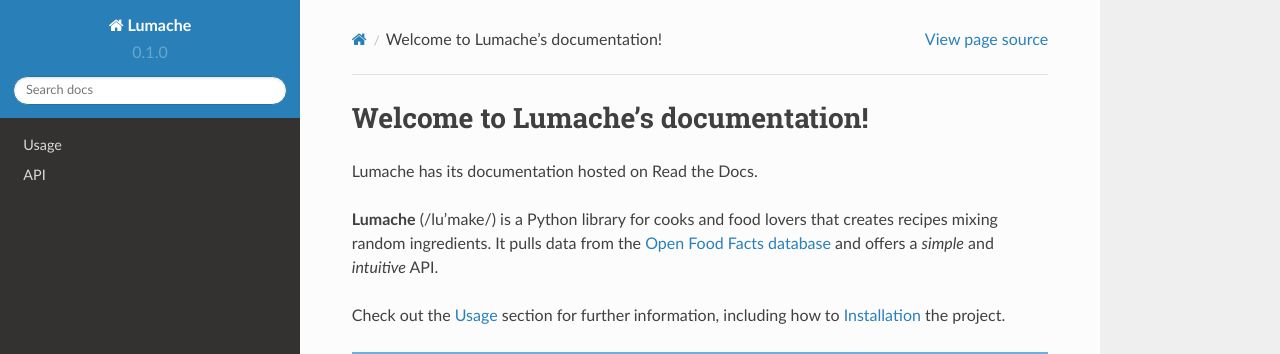
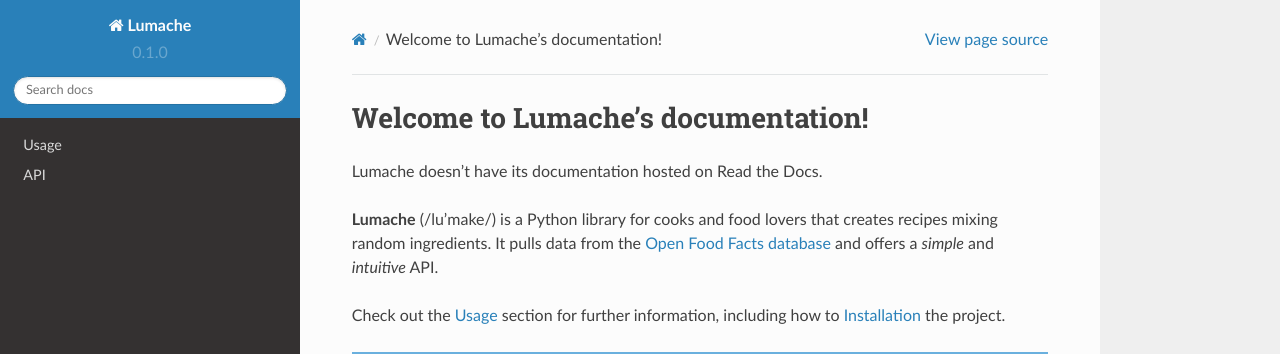
Before and after one commit to RainfallNZ/ReadTheDocsTutorial, a Sphinx documentation site: the page built from docs/source/index.rst, in a window 1280 px wide. Shown: the top 354 px of the page. Built offline with Sphinx 7.4.7 and the Read the Docs theme 2.0.0, drawn with Linux system fonts in a browser that asks for light colours.

Commit message:
Update index.rst

```diff
--- a/docs/source/index.rst
+++ b/docs/source/index.rst
@@ -1,7 +1,7 @@
 Welcome to Lumache's documentation!
 ===================================
 
-Lumache has its documentation hosted on Read the Docs.
+Lumache doesn't have its documentation hosted on Read the Docs.
 
 **Lumache** (/lu'make/) is a Python library for cooks and food lovers
 that creates recipes mixing random ingredients.
```
